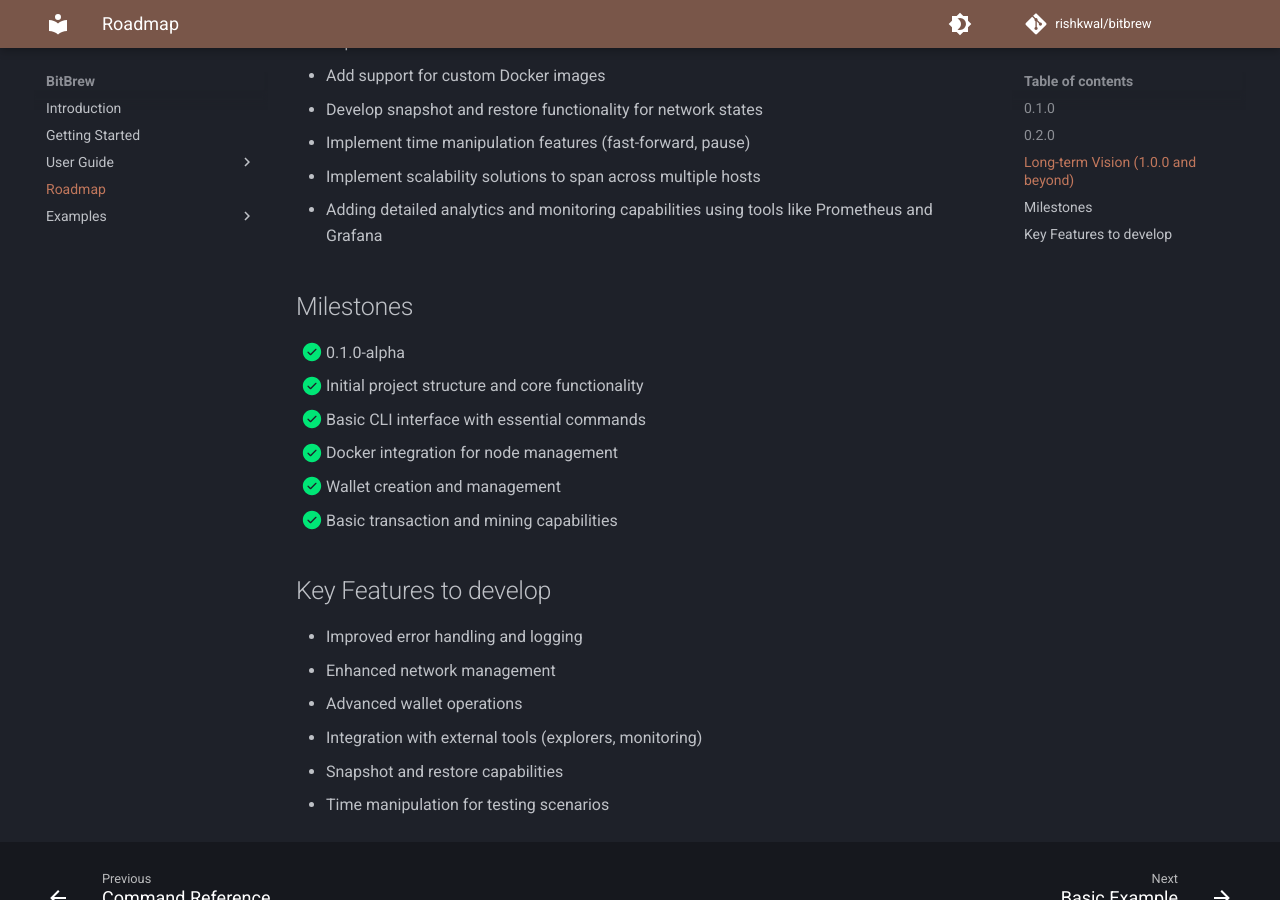
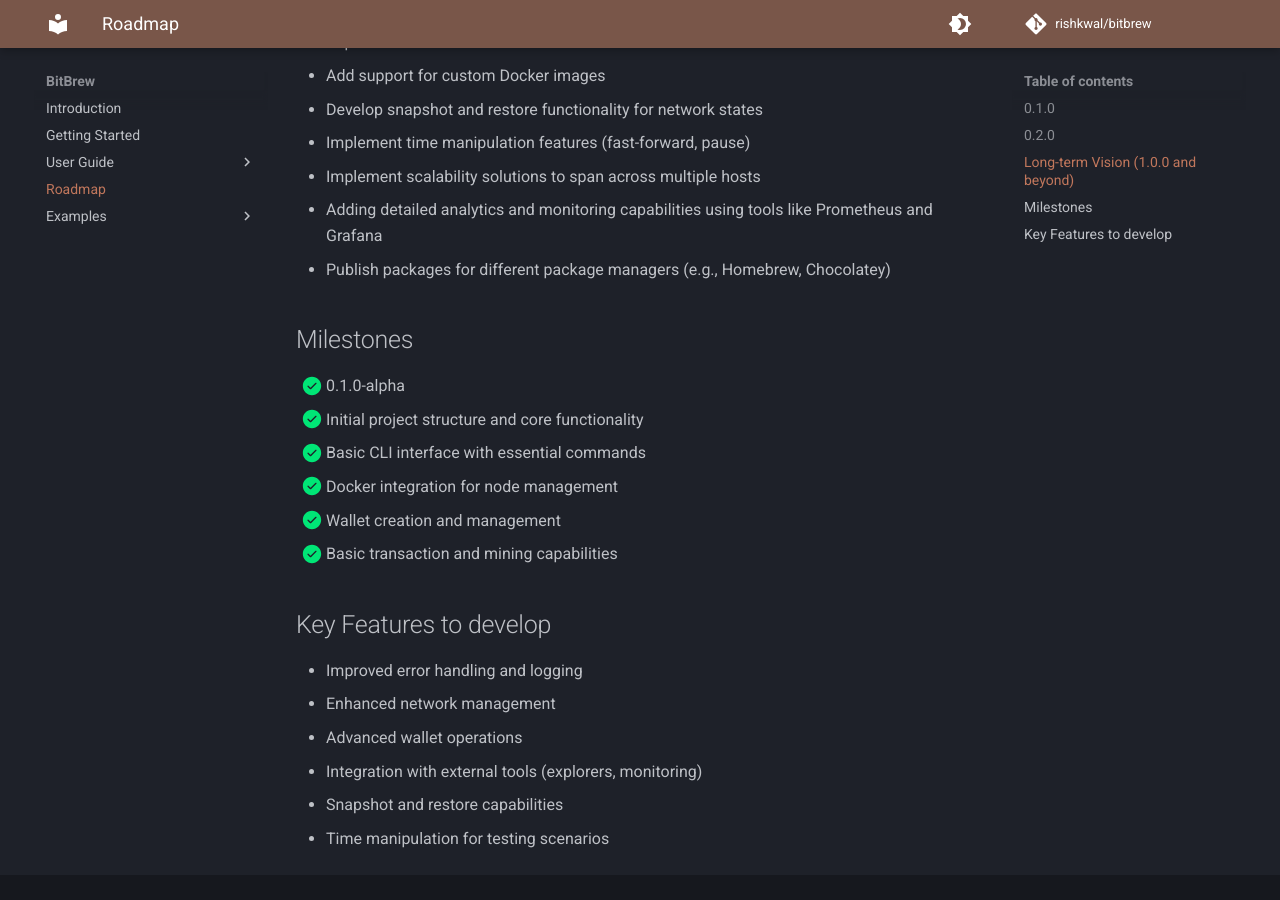
Before and after one commit to rishkwal/bitbrew, an MkDocs documentation site: the page built from docs/roadmap.md, in a window 1280 px wide and 900 px high, scrolled down 1055 px. Built offline with MkDocs 1.6.1 and Material for MkDocs 9.7.7, drawn with Linux system fonts in a browser that asks for light colours; some web fonts are replaced; comment, search, counter and statistics services are not loaded.

Commit message:
docs: add package publishing to roadmap

```diff
--- a/docs/roadmap.md
+++ b/docs/roadmap.md
@@ -33,6 +33,7 @@ This is a high-level roadmap for the BitBrew project. It outlines the key featur
 - Implement time manipulation features (fast-forward, pause)
 - Implement scalability solutions to span across multiple hosts
 - Adding detailed analytics and monitoring capabilities using tools like Prometheus and Grafana
+- Publish packages for different package managers (e.g., Homebrew, Chocolatey)
 
 ## Milestones
 
```
